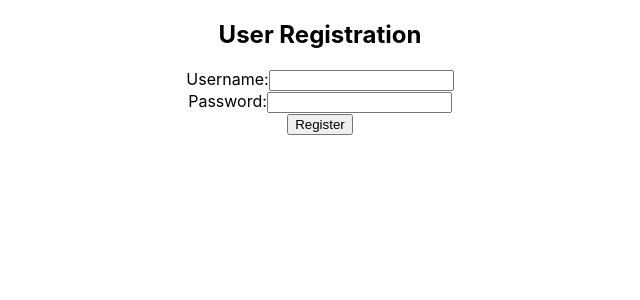
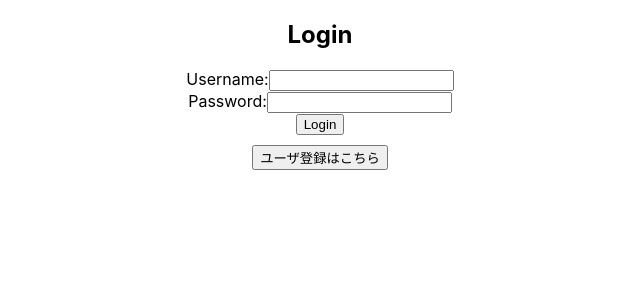
Before and after one commit to u-keiya/album_maker, a React (Create React App) app in the folder frontend/: page / in a window 1280 px wide. Shown: the top 300 px of the page, without its empty margins (320-960 px from the left). Built offline with nearby package versions, Linux system fonts and the light colour scheme.

Commit message:
feat: Implement login screen and routing (issue #6)

```diff
--- a/frontend/package.json
+++ b/frontend/package.json
@@ -13,6 +13,7 @@
     "@types/react-dom": "^19.1.3",
     "react": "^19.1.0",
     "react-dom": "^19.1.0",
+    "react-router-dom": "^7.5.3",
     "react-scripts": "5.0.1",
     "typescript": "^4.9.5",
     "web-vitals": "^2.1.4"
--- a/frontend/src/App.tsx
+++ b/frontend/src/App.tsx
@@ -1,12 +1,20 @@
 import React from 'react';
+import { BrowserRouter as Router, Routes, Route } from 'react-router-dom'; // react-router-domをインポート
 import './App.css';
-import Register from './components/Register'; // Registerコンポーネントをインポート
+import Login from './components/Login';
+import Register from './components/Register';
 
 function App() {
   return (
-    <div className="App">
-      <Register /> {/* Registerコンポーネントを表示 */}
-    </div>
+    <Router> {/* BrowserRouterでラップ */}
+      <div className="App">
+        <Routes> {/* Routesでルート定義をラップ */}
+          <Route path="/login" element={<Login />} /> {/* /login パス */}
+          <Route path="/register" element={<Register />} /> {/* /register パス */}
+          <Route path="/" element={<Login />} /> {/* デフォルトパスはLoginを表示 */}
+        </Routes>
+      </div>
+    </Router>
   );
 }
 
--- /dev/null
+++ b/frontend/src/components/Login.tsx
@@ -0,0 +1,94 @@
+import React, { useState } from 'react';
+import { useNavigate } from 'react-router-dom'; // useNavigateをインポート
+
+const Login: React.FC = () => {
+  const [username, setUsername] = useState('');
+  const [password, setPassword] = useState('');
+  const [error, setError] = useState<string | null>(null);
+  const [loading, setLoading] = useState(false);
+  const navigate = useNavigate(); // useNavigateフックを使用
+
+  const handleSubmit = async (event: React.FormEvent) => {
+    event.preventDefault();
+    setError(null);
+    setLoading(true);
+
+    try {
+      const response = await fetch('http://localhost:3000/auth/login', { // APIエンドポイント
+        method: 'POST',
+        headers: {
+          'Content-Type': 'application/json',
+        },
+        body: JSON.stringify({ username, password }), // リクエストボディ
+      });
+
+      if (!response.ok) {
+        const errorData = await response.json();
+        // 401 Unauthorizedの場合のメッセージを具体的にする
+        if (response.status === 401) {
+            throw new Error(errorData.message || 'Incorrect username or password.');
+        }
+        throw new Error(errorData.message || 'Login failed');
+      }
+
+      const data = await response.json();
+      console.log('Login successful:', data); // 成功時のレスポンスをコンソールに出力
+      // TODO: トークンを保存し、ログイン状態に遷移する処理を追加 (例: アルバム一覧へ)
+      alert('Login successful!'); // 仮の成功通知
+      setUsername('');
+      setPassword('');
+      // navigate('/albums'); // 例: ログイン成功後にアルバム一覧へ遷移
+
+    } catch (err: any) {
+      setError(err.message || 'Login failed. Please try again.');
+      console.error('Login error:', err);
+    } finally {
+      setLoading(false);
+    }
+  };
+
+  const handleRegisterClick = () => {
+    navigate('/register'); // /registerパスに遷移
+  };
+
+  return (
+    <div>
+      <h2>Login</h2>
+      <form onSubmit={handleSubmit}>
+        <div>
+          <label htmlFor="login-username">Username:</label>
+          <input
+            type="text"
+            id="login-username" // IDをRegisterと区別
+            value={username}
+            onChange={(e) => setUsername(e.target.value)}
+            required
+          />
+        </div>
+        <div>
+          <label htmlFor="login-password">Password:</label>
+          <input
+            type="password"
+            id="login-password" // IDをRegisterと区別
+            value={password}
+            onChange={(e) => setPassword(e.target.value)}
+            required
+          />
+        </div>
+        {error && <p style={{ color: 'red' }}>{error}</p>}
+        <button type="submit" disabled={loading}>
+          {loading ? 'Logging in...' : 'Login'}
+        </button>
+      </form>
+      <button
+        type="button"
+        style={{ marginTop: '10px' }}
+        onClick={handleRegisterClick} // onClickイベントハンドラを追加
+      >
+        ユーザ登録はこちら
+      </button>
+    </div>
+  );
+};
+
+export default Login;
```
Also changed, not shown: 1 other file (tests, documents, lock files or other folders).
